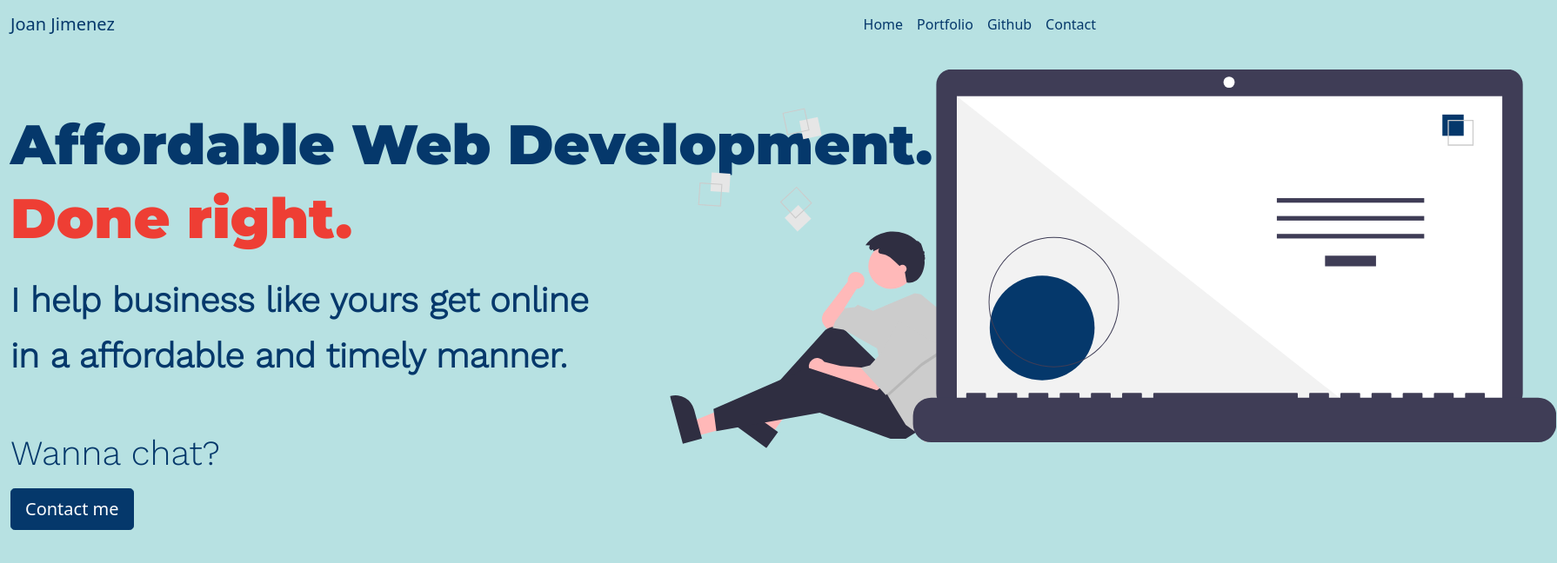
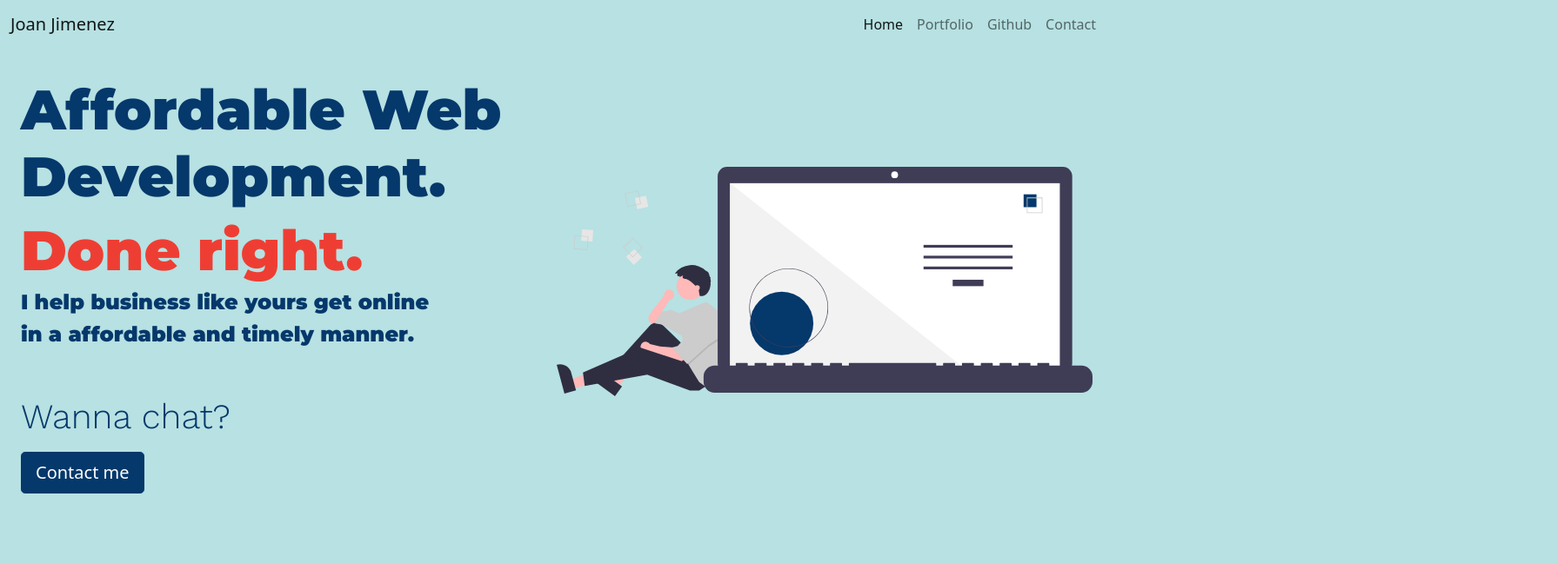
Before and after one commit to joajimenez/portolio_2, a website: page index.html in a window 1280 px wide. Shown: the whole page at 87% size, 1790 px wide, since content can reach past the window. Drawn offline with nearby package versions, Linux system fonts and the light colour scheme.

Commit message:
added JS and collapse button

```diff
--- a/index.html
+++ b/index.html
@@ -4,14 +4,17 @@
     <meta charset="UTF-8" />
     <meta http-equiv="X-UA-Compatible" content="IE=edge" />
     <meta name="viewport" content="width=device-width, initial-scale=1.0" />
-    <link href="https://fonts.googleapis.com/css?family=Montserrat:900|Work+Sans:300" rel="stylesheet">
+    <link
+      href="https://fonts.googleapis.com/css?family=Montserrat:900|Work+Sans:300"
+      rel="stylesheet"
+    />
     <link rel="stylesheet" href="./scss/custom.css" />
     <title>Joan Jimenez - Web Developer</title>
   </head>
   <body class="bg-light">
     <header>
-      <nav class="navbar navbar-expand-lg d-flex me-auto">
-        <div class="container-fluid h-auto">
+      <nav class="navbar navbar-expand-sm navbar-light bg-light">
+        <div class="container-fluid">
           <a class="navbar-brand" href="#">Joan Jimenez</a>
           <button class="navbar-toggler" type="button" data-bs-toggle="collapse" data-bs-target="#navbarNav" aria-controls="navbarNav" aria-expanded="false" aria-label="Toggle navigation">
             <span class="navbar-toggler-icon"></span>
@@ -25,7 +28,9 @@
                 <a class="nav-link" href="#">Portfolio</a>
               </li>
               <li class="nav-item">
-                <a class="nav-link" href="https://github.com/joajimenez">Github</a>
+                <a class="nav-link" href="https://github.com/joajimenez"
+                  >Github</a
+                >
               </li>
               <li class="nav-item">
                 <a class="nav-link" href="#">Contact</a>
@@ -35,18 +40,29 @@
         </div>
       </nav>
     </header>
-    <div class="container-fluid pt-4 text-primary">
-          <h1 class="display-3 pt-5">Affordable Web Development.</h1>
+    <section>
+      <div class="container-fluid pt-4 p-4 text-primary d-flex">
+        <div>
+          <h1 class="display-3 pt-2">Affordable Web Development.</h1>
           <h1 class="display-3 text-danger">Done right.</h1>
-          <img class="position-absolute top-30 start-100 translate-middle"   src="./assets/img/undraw_Code_thinking_re_gka2.svg" alt="">
-          <br>
-          <p class="fw-bold display-6 zindex-1">
-           I help business like yours get online
+
+          <p class="fw-bold h4">
+            I help business like yours get online
           </p>
-          <p class="fw-bold display-6 zindex-1">in a affordable and timely manner.</p>
+          <p class="fw-bold h4">
+            in a affordable and timely manner.
+          </p>
           <p class="display-6 pt-5">Wanna chat?</p>
           <button class="btn btn-primary btn-lg text-center">Contact me</button>
+        </div>
+
+        <img
+          class="img-fluid w-50"
+          src="./assets/img/undraw_Code_thinking_re_gka2.svg"
+          alt=""
+        />
       </div>
-    </div>
+    </section>
+    <script src="https://cdn.jsdelivr.net/npm/bootstrap@5.1.0/dist/js/bootstrap.bundle.min.js" integrity="sha384-U1DAWAznBHeqEIlVSCgzq+c9gqGAJn5c/t99JyeKa9xxaYpSvHU5awsuZVVFIhvj" crossorigin="anonymous"></script>
   </body>
 </html>
```
